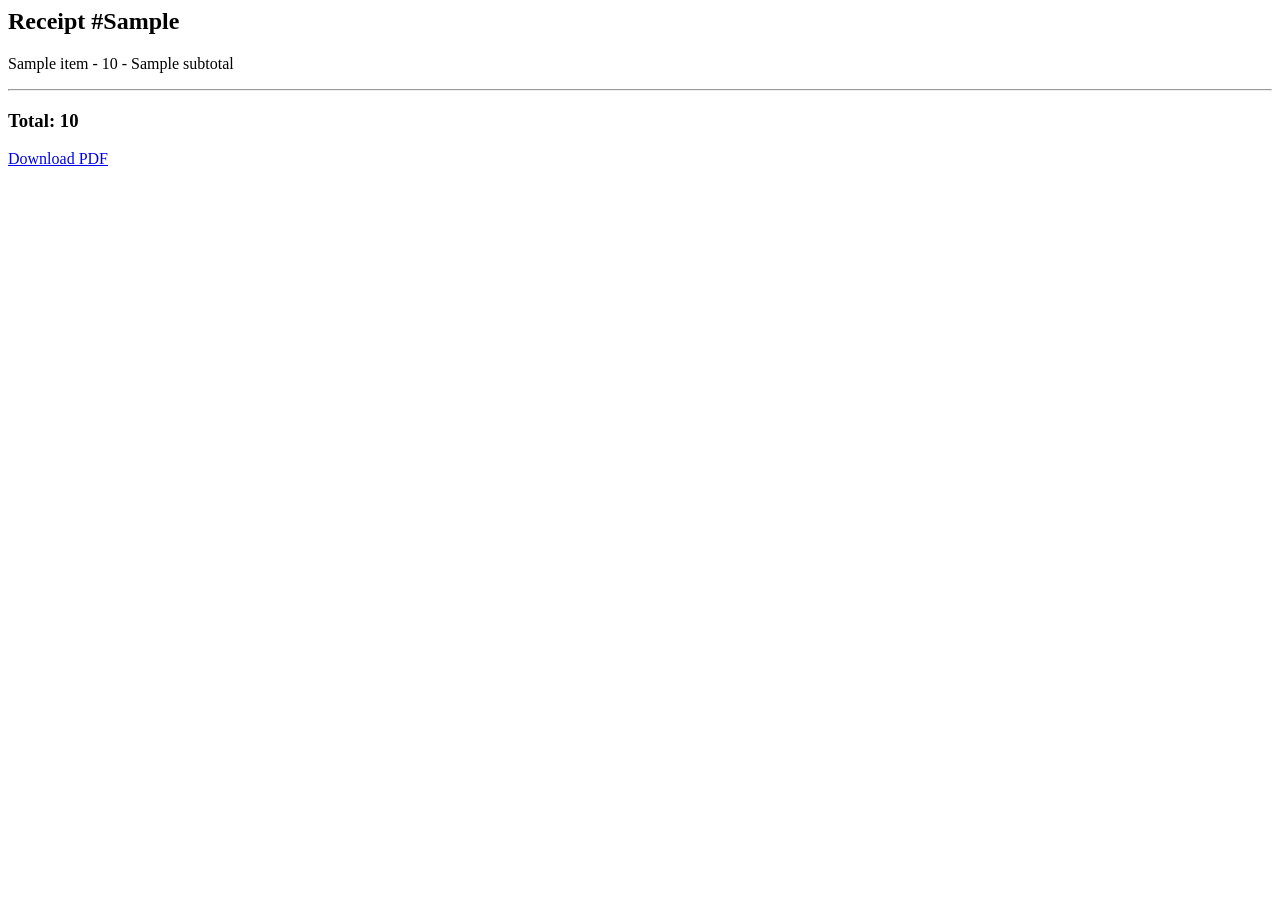
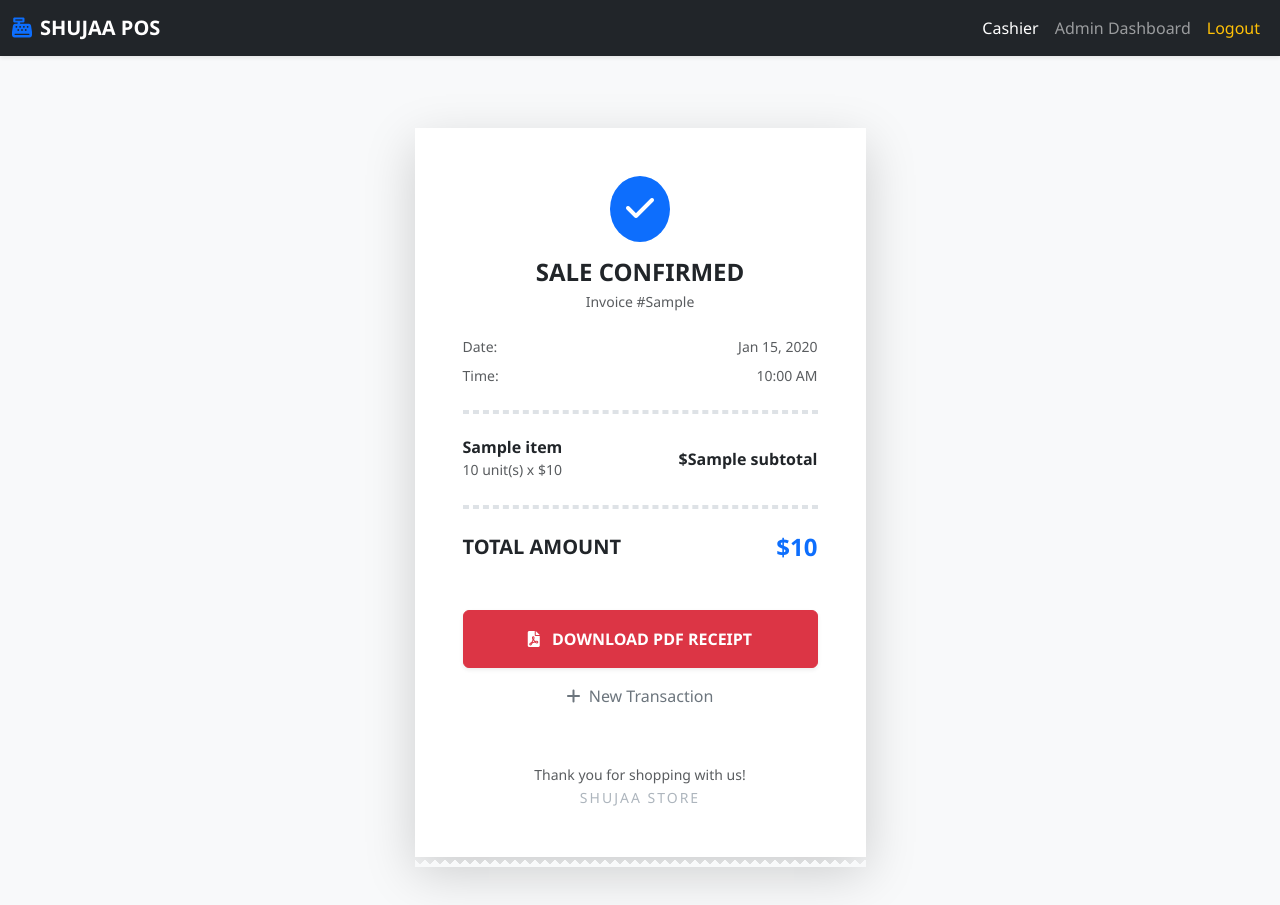
Before and after one commit to Hero-0819/pos_system, a Django app: template templates/receipt.html in a window 1280 px wide. Before the commit the page ends 166 px from the top, so only its background shows below. Run offline with Django 5.2, Linux system fonts and the light colour scheme; tables that the repository leaves empty hold one stand-in row (values such as "Sample post"); the template is opened without the code that fills it: values that come from a table or form of the project are taken from there, most other values are stand-ins (such as "Sample title", 1, 10 or a date in 2020).

Commit message:
Refactor receipt.html to use base template and improve layout

```diff
--- a/templates/receipt.html
+++ b/templates/receipt.html
@@ -1,16 +1,112 @@
-<h2>Receipt #{{ sale.invoice_no }}</h2>
+{% extends 'base.html' %}
 
-{% for item in receipt %}
-    <p>
-        {{ item.name }} - {{ item.qty }} - {{ item.subtotal }}
-    </p>
-{% empty %}
-    <p>Receipt is empty</p>
-{% endfor %}
+{% block content %}
+<div class="container py-5">
+    <div class="row justify-content-center">
+        <div class="col-md-6 col-lg-5">
 
-<hr>
+            <div class="card shadow-lg border-0 receipt-paper">
+                <div class="card-body p-4 p-md-5">
 
-<h3>Total: {{ total }}</h3>
-<a href="{% url 'download_receipt' sale.id %}">
-    Download PDF
-</a>
+                    <div class="text-center mb-4">
+                        <div class="bg-primary text-white d-inline-block p-3 rounded-circle mb-3">
+                            <i class="fas fa-check fa-2x"></i>
+                        </div>
+                        <h4 class="fw-bold text-uppercase mb-1">Sale Confirmed</h4>
+                        <p class="text-muted small">Invoice #{{ sale.invoice_no }}</p>
+                    </div>
+
+                    <div class="d-flex justify-content-between mb-2 small text-muted">
+                        <span>Date:</span>
+                        <span>{{ sale.created_at|date:"M d, Y" }}</span>
+                    </div>
+                    <div class="d-flex justify-content-between mb-4 small text-muted">
+                        <span>Time:</span>
+                        <span>{{ sale.created_at|date:"H:i A" }}</span>
+                    </div>
+
+                    <div class="border-top border-2 border-dashed my-4"></div>
+
+                    <div class="receipt-items mb-4">
+                        {% for item in receipt %}
+                        <div class="d-flex justify-content-between align-items-center mb-3">
+                            <div>
+                                <h6 class="mb-0 fw-bold">{{ item.name }}</h6>
+                                <small class="text-muted">{{ item.qty }} unit(s) x ${{ item.price }}</small>
+                            </div>
+                            <span class="fw-bold text-dark">${{ item.subtotal }}</span>
+                        </div>
+                        {% empty %}
+                        <p class="text-center text-muted">No items found</p>
+                        {% endfor %}
+                    </div>
+
+                    <div class="border-top border-2 border-dashed my-4"></div>
+
+                    <div class="d-flex justify-content-between align-items-center mb-5">
+                        <h5 class="fw-bold mb-0">TOTAL AMOUNT</h5>
+                        <h4 class="fw-bold text-primary mb-0">${{ total }}</h4>
+                    </div>
+
+                    <div class="d-grid gap-2">
+                        <a href="{% url 'download_receipt' sale.id %}" class="btn btn-danger py-3 fw-bold shadow-sm">
+                            <i class="fas fa-file-pdf me-2"></i> DOWNLOAD PDF RECEIPT
+                        </a>
+                        <a href="{% url 'home' %}" class="btn btn-outline-secondary py-2 border-0">
+                            <i class="fas fa-plus me-1"></i> New Transaction
+                        </a>
+                    </div>
+
+                    <div class="text-center mt-5">
+                        <p class="text-muted small mb-0">Thank you for shopping with us!</p>
+                        <small class="text-uppercase text-light-emphasis" style="letter-spacing: 2px;">Shujaa Store</small>
+                    </div>
+
+                </div>
+            </div>
+
+        </div>
+    </div>
+</div>
+
+<style>
+    /* Styling for the "Paper" Look */
+    .receipt-paper {
+        background-color: #ffffff;
+        border-radius: 0; /* Boxy like a real thermal slip */
+        position: relative;
+    }
+
+    /* Subtle zig-zag or jagged edge effect if you want to get fancy */
+    .receipt-paper::after {
+        content: "";
+        position: absolute;
+        bottom: -10px;
+        left: 0;
+        right: 0;
+        height: 10px;
+        background: linear-gradient(-45deg, #f8f9fa 5px, transparent 0),
+                    linear-gradient(45deg, #f8f9fa 5px, transparent 0);
+        background-size: 10px 10px;
+    }
+
+    .border-dashed {
+        border-style: dashed !important;
+        border-color: #dee2e6 !important;
+    }
+
+    .text-light-emphasis {
+        color: #adb5bd !important;
+    }
+
+    /* Transition for buttons */
+    .btn-danger {
+        background-color: #dc3545;
+        transition: all 0.2s ease;
+    }
+    .btn-danger:hover {
+        background-color: #bb2d3b;
+        transform: scale(1.02);
+    }
+</style>
+{% endblock %}
```
